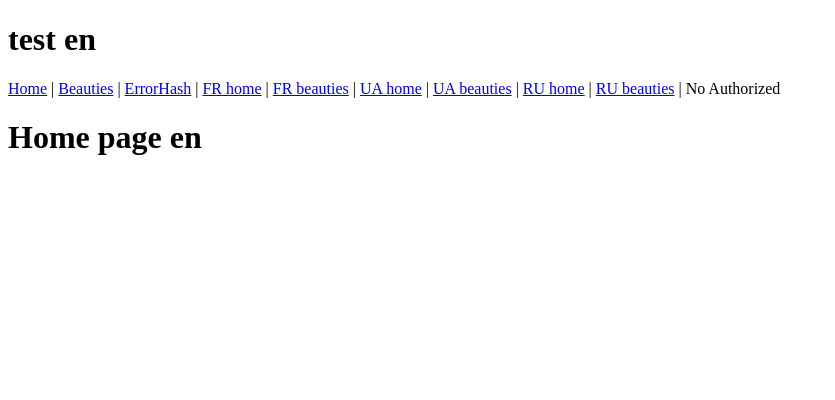
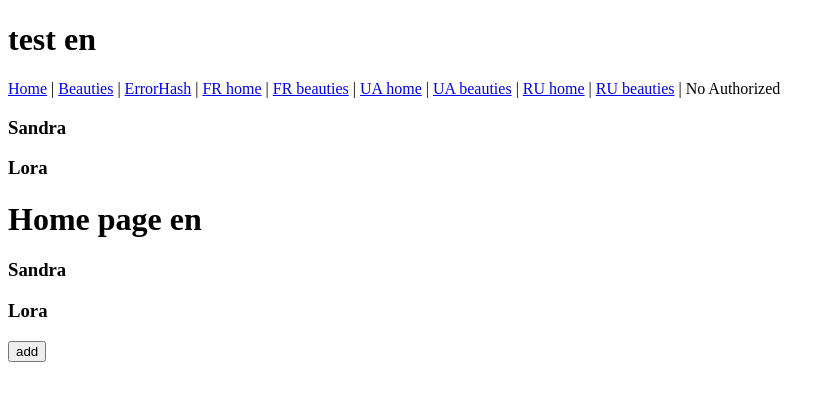
Before and after one commit to DVitaliy/bootybeauty-react, a React (Create React App) app: page /en/ in a window 1280 px wide. Shown: the top 400 px of the page, without its empty margins (0-835 px from the left). Built offline with nearby package versions, Linux system fonts and the light colour scheme.

Commit message:
Refactor

```diff
--- a/src/components/header/index.js
+++ b/src/components/header/index.js
@@ -3,12 +3,15 @@ import { Link } from 'react-router-dom'
 
 import { useAuthentication } from '../../service/authentication'
 
+import { useAppState } from '../../service/appstate'
+
 const NavBar = ({ children }) => {
   console.log('--init/NavBar')
   const { isAuthorized } = useAuthentication()
-
+  const [appState] = useAppState()
+  const { beauties } = appState
   return (
-    <>
+    <React.Fragment>
       <Link to="/">Home</Link> | <Link to="/ua/beauties">Beauties</Link> |{' '}
       <Link to="/sd-sdf">ErrorHash</Link> | <Link to="/fr/">FR home</Link> |{' '}
       <Link to="/fr/beauties">FR beauties</Link> |{' '}
@@ -17,7 +20,18 @@ const NavBar = ({ children }) => {
       <Link to="/ru/">RU home</Link> |{' '}
       <Link to="/ru/beauties">RU beauties</Link> |{' '}
       {isAuthorized ? <span>Authorized!</span> : <span>No Authorized</span>}
-    </>
+      <div>
+        {beauties.isLoading ? (
+          <div>Loading ...</div>
+        ) : (
+          <div>
+            {beauties.data.map((item, index) => (
+              <h3 key={index}>{item.name}</h3>
+            ))}
+          </div>
+        )}
+      </div>
+    </React.Fragment>
   )
 }
 
--- a/src/pages/Home.page.js
+++ b/src/pages/Home.page.js
@@ -1,11 +1,31 @@
 import React from 'react'
 import { useParams } from 'react-router-dom'
-//import t from 'translation'
+import { useAppState } from '../service/appstate'
 
 const Home = () => {
-  console.log('--init/Home')
+  console.log('--init/Home', useAppState())
+
   let { language } = useParams()
+  const [appState, appAction] = useAppState()
 
-  return <h1>Home page {language}</h1>
+  // List of beauties
+  const { beauties } = appState
+
+  return (
+    <React.Fragment>
+      <h1>Home page {language}</h1>
+      {beauties.isError && <div>Something went wrong ...</div>}
+      {beauties.isLoading ? (
+        <div>Loading ...</div>
+      ) : (
+        <div>
+          {beauties.data.map((item, index) => (
+            <h3 key={index}>{item.name}</h3>
+          ))}
+        </div>
+      )}
+      <button onClick={appAction.beauties.add}>add</button>
+    </React.Fragment>
+  )
 }
 export default Home
--- /dev/null
+++ b/src/service/appstate/appStateContext.js
@@ -0,0 +1,4 @@
+import { createContext } from 'react'
+
+const AppStateContext = createContext()
+export default AppStateContext
--- /dev/null
+++ b/src/service/appstate/appStateState.js
@@ -0,0 +1,21 @@
+import React from 'react'
+import AppStateContext from './appStateContext'
+
+import useBeauties from './beauties'
+
+const AppStateState = ({ children }) => {
+  const [beautiesState, beautiesActions] = useBeauties()
+
+  const appState = {
+    beauties: beautiesState
+  }
+  const appActions = {
+    beauties: beautiesActions
+  }
+  return (
+    <AppStateContext.Provider value={[appState, appActions]}>
+      {children}
+    </AppStateContext.Provider>
+  )
+}
+export default AppStateState
--- /dev/null
+++ b/src/service/appstate/beauties/index.js
@@ -0,0 +1,30 @@
+import { useReducer } from 'react'
+import { default as Reducer } from './reducer'
+//import { * } from './actions'
+
+const useBeauties = () => {
+  const initialState = {
+    data: [{ name: 'Sandra' }, { name: 'Lora' }],
+    isLoading: false,
+    isError: false
+  }
+  const [state, dispatch] = useReducer(Reducer, initialState)
+
+  const actions = {
+    add() {
+      console.log('*AppStateState/appActions/add')
+      dispatch({
+        type: 'ADD_INIT'
+      })
+      setTimeout(() => {
+        dispatch({
+          type: 'ADD_SUCCESS',
+          payload: { name: 'Kira' }
+        })
+      }, 3000)
+    }
+  }
+
+  return [state, actions]
+}
+export default useBeauties
--- /dev/null
+++ b/src/service/appstate/beauties/reducer.js
@@ -0,0 +1,21 @@
+export default (state, action) => {
+  switch (action.type) {
+    case 'ADD_INIT':
+      return {
+        ...state,
+        isLoading: true,
+        isError: false
+      }
+    case 'ADD_SUCCESS':
+      return {
+        ...state,
+        isLoading: false,
+        isError: false,
+        data: [...state.data, action.payload]
+      }
+    case 'ADD_FAILURE':
+      return { ...state }
+    default:
+      throw new Error()
+  }
+}
--- /dev/null
+++ b/src/service/appstate/index.js
@@ -0,0 +1,6 @@
+import { useContext } from 'react'
+
+import AppStateContext from './appStateContext'
+export const useAppState = () => useContext(AppStateContext)
+
+export { default as AppState } from './appStateState'
--- a/src/service/routing.js
+++ b/src/service/routing.js
@@ -4,6 +4,8 @@ import { Redirect, Route, Switch, Link } from 'react-router-dom'
 import { Home, Beauty, Beauties } from 'pages'
 
 import { useTranslate } from './localization'
+import { AppState } from './appstate'
+
 import Header from '../components/header'
 
 const Routing = () => {
@@ -15,7 +17,7 @@ const Routing = () => {
   const DEFAULT_PATH = `/${language}`
 
   return (
-    <>
+    <AppState>
       {console.log('-render/Routing')}
       <h1>
         {t('test')} {language}
@@ -44,7 +46,7 @@ const Routing = () => {
           <h1>No match</h1>
         </Route>
       </Switch>
-    </>
+    </AppState>
   )
 }
 
```
Also changed, not shown: src/service/appstate/beauties/actions.js (added).
